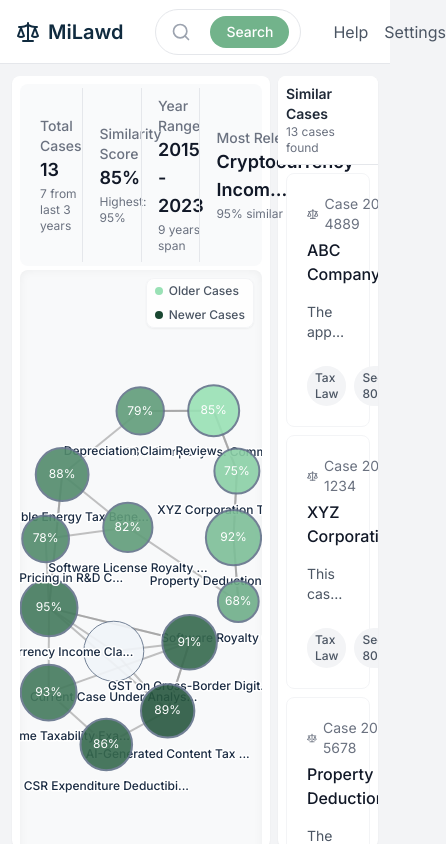
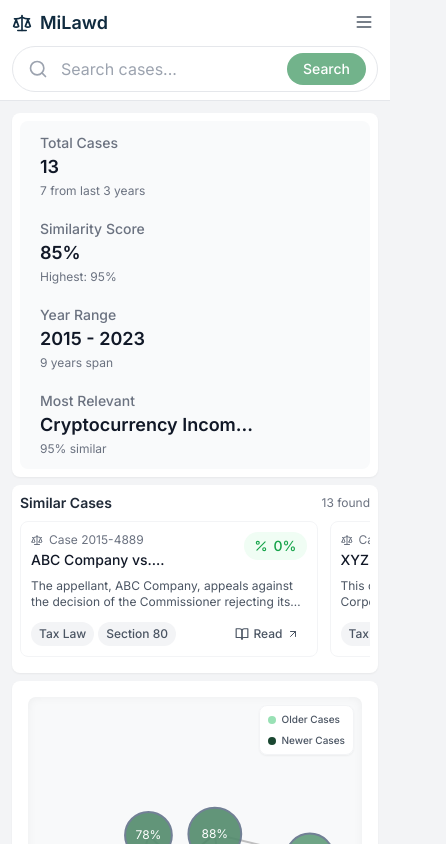
Before and after one commit to sankalp021/MiLawd, a Next.js app: page / in a window 390 px wide. Shown: the top 844 px of the page, 446 px wide, since content can reach past the window. Built offline with nearby package versions, Linux system fonts and the light colour scheme.

Commit message:
refactor Navbar and Card components for improved layout and responsiveness

```diff
--- a/src/components/Card.tsx
+++ b/src/components/Card.tsx
@@ -34,26 +34,26 @@ export default function Card({
         }
       `}
     >
-      <div className="p-5 space-y-4">
+      <div className="p-2.5 space-y-2">
         {/* Header Section */}
-        <div className="flex items-start justify-between">
-          <div className="flex-1">
+        <div className="flex items-start justify-between gap-2">
+          <div className="flex-1 min-w-0"> {/* Added min-w-0 for text truncation */}
             {isReference && (
               <span className="inline-flex items-center px-2.5 py-0.5 rounded-full text-xs font-medium bg-orange-100 text-orange-800 mb-2">
                 Current Case
               </span>
             )}
-            <div className="flex items-center gap-1.5 text-sm text-gray-500 mb-1">
-              <Scale className="w-3.5 h-3.5" />
-              <span>Case {caseId}</span>
+            <div className="flex items-center gap-1.5 text-xs text-gray-500 mb-0.5">
+              <Scale className="w-3 h-3" />
+              <span className="truncate">Case {caseId}</span>
             </div>
-            <h2 className="text-base font-medium text-gray-900 line-clamp-2">
+            <h2 className="text-sm font-medium text-gray-900 line-clamp-1">
               {title}
             </h2>
           </div>
 
           {!isReference && (
-            <div className="flex flex-col items-end gap-2">
+            <div className="flex flex-col items-end gap-1 flex-shrink-0">
               <div className="flex items-center gap-1.5 px-2.5 py-1 bg-green-50 rounded-full">
                 <Percent className="w-3.5 h-3.5 text-green-600" />
                 <span className="text-sm font-medium text-green-600">
@@ -70,14 +70,14 @@ export default function Card({
           )}
         </div>
 
-        {/* Description Section */}
-        <div className="text-sm text-gray-600 line-clamp-2">
+        {/* Description - More compact on mobile */}
+        <div className="text-xs text-gray-600 line-clamp-2 mt-1">
           {description}
         </div>
 
-        {/* Footer Section - Updated button styling */}
-        <div className="flex items-center justify-between pt-2">
-          <div className="flex gap-2">
+        {/* Footer - Responsive layout */}
+        <div className="flex items-center justify-between gap-1 pt-1">
+          <div className="flex gap-1 overflow-x-auto flex-1 scrollbar-hide">
             <span className="inline-flex items-center px-2 py-1 rounded-full text-xs font-medium bg-gray-100 text-gray-600">
               Tax Law
             </span>
--- a/src/components/CaseDisplay.tsx
+++ b/src/components/CaseDisplay.tsx
@@ -99,12 +99,13 @@ export default function CaseDisplay({ searchQuery }: CaseDisplayProps) {
   };
 
   return (
-    <div className="flex flex-col w-full h-[calc(100vh-4.5rem)] gap-2">
-      <div className="flex flex-row gap-2 flex-1 min-h-0">
-        <div className="w-[72%] bg-white rounded-lg shadow-sm p-2 relative">
-          {/* Stats Panel - More compact */}
-          <div className="bg-gray-50 rounded-lg p-1 mb-1">
-            <div className="grid grid-cols-4 divide-x divide-gray-200">
+    <div className="flex flex-col w-full h-full md:h-[calc(100vh-4.5rem)] gap-2">
+      <div className="flex flex-col md:flex-row gap-2 flex-1 min-h-0">
+        <div className="w-full md:w-[72%] flex flex-col gap-2">
+          {/* Stats Panel - Single column on mobile */}
+          <div className="bg-white rounded-lg shadow-sm p-2">
+            <div className="bg-gray-50 rounded-lg p-1 overflow-x-auto">
+              <div className="grid grid-cols-1 md:grid-cols-4 gap-1 md:gap-0 md:divide-x divide-gray-200">
                 <StatItem
                   label="Total Cases"
                   value={stats.totalCases}
@@ -127,34 +128,69 @@ export default function CaseDisplay({ searchQuery }: CaseDisplayProps) {
                 />
               </div>
             </div>
+          </div>
 
-          {/* Graph container - Reduced height */}
-          <div className="h-[calc(100%-150px)] relative">
-            {/* Year Range Legend - Adjusted position */}
-            <div className="absolute top-2 right-2 z-10 bg-white/80 backdrop-blur-sm rounded-lg px-2 py-1 shadow-sm border border-gray-100">
-              <div className="flex flex-col gap-2">
+          {/* Mobile-only: Horizontal scrolling cards */}
+          <div className="md:hidden bg-white rounded-lg shadow-sm p-2">
+            <div className="flex items-center justify-between mb-2">
+              <h2 className="text-sm font-semibold text-gray-800">Similar Cases</h2>
+              <p className="text-xs text-gray-500">{relatedCases.length} found</p>
+            </div>
+            <div
+              className="flex overflow-x-auto gap-3 pb-2 snap-x snap-mandatory"
+              ref={listContainerRef}
+            >
+              {relatedCases.map((item) => (
+                <div
+                  key={item.id}
+                  data-case-id={item.id}
+                  onClick={() => setSelectedCase(item)}
+                  className={`flex-none w-[85%] snap-center ${
+                    selectedCase?.id === item.id ? 'scale-[1.02] shadow-md' : ''
+                  }`}
+                >
+                  <Card
+                    source={item.description}
+                    title={item.name}
+                    caseId={item.id}
+                    {...item}
+                  />
+                </div>
+              ))}
+            </div>
+          </div>
+
+          {/* Graph Container - Improved mobile layout */}
+          <div className="bg-white rounded-lg shadow-sm p-4 md:p-2 flex-1">
+            <div className="relative h-[60vh] md:h-full">
+              {/* Updated Year Range Legend with mobile-first styling */}
+              <div className="absolute top-2 right-2 z-10 bg-white/90 backdrop-blur-sm rounded-lg px-2 py-1.5 shadow-sm border border-gray-100">
+                <div className="flex flex-col gap-1.5">
                   <div className="flex items-center gap-1.5">
-                  <div className="w-2 h-2 rounded-full bg-[#99E1B5]" />
-                  <span className="text-xs font-medium text-gray-600">Older Cases</span>
+                    <div className="w-2 h-2 md:w-2.5 md:h-2.5 rounded-full bg-[#99E1B5]" />
+                    <span className="text-[10px] md:text-xs font-medium text-gray-600">Older Cases</span>
                   </div>
                   <div className="flex items-center gap-1.5">
-                  <div className="w-2 h-2 rounded-full bg-[#1A4731]" />
-                  <span className="text-xs font-medium text-gray-600">Newer Cases</span>
+                    <div className="w-2 h-2 md:w-2.5 md:h-2.5 rounded-full bg-[#1A4731]" />
+                    <span className="text-[10px] md:text-xs font-medium text-gray-600">Newer Cases</span>
                   </div>
                 </div>
               </div>
 
+              <div className="w-full h-full">
                 <Graph cases={cases} onNodeClick={onGraphNodeClick} />
               </div>
             </div>
+          </div>
+        </div>
 
-        {/* Right sidebar - More compact */}
-        <div className="w-[28%] flex flex-col bg-white rounded-lg shadow-sm overflow-hidden">
+        {/* Desktop-only: Right sidebar with vertical cards */}
+        <div className="hidden md:flex w-[28%] flex-col bg-white rounded-lg shadow-sm overflow-hidden">
           <div className="sticky top-0 bg-white z-10 p-2 border-b">
             <h2 className="text-sm font-semibold text-gray-800">Similar Cases</h2>
             <p className="text-xs text-gray-500">{relatedCases.length} cases found</p>
           </div>
-          <div className="flex flex-col gap-2 p-2 overflow-y-auto" ref={listContainerRef}>
+          <div className="flex flex-col gap-2 p-2 overflow-y-auto">
             {relatedCases.map((item) => (
               <div
                 key={item.id}
@@ -165,14 +201,10 @@ export default function CaseDisplay({ searchQuery }: CaseDisplayProps) {
                 }`}
               >
                 <Card
-                  source="#"
+                  source={item.description}
                   title={item.name}
                   caseId={item.id}
-                  date={`Year: ${item.year}`}
-                  description={item.description}
-                  sentiment=""
-                  polarity={item.similarityScore.toString()}
-                  subjectivity=""
+                  {...item}
                 />
               </div>
             ))}
--- a/src/components/Navbar.tsx
+++ b/src/components/Navbar.tsx
@@ -1,5 +1,5 @@
 'use client';
-import { Scale } from 'lucide-react';
+import { Scale, Menu } from 'lucide-react';
 import SearchBar from './SearchBar';
 
 interface NavbarProps {
@@ -8,20 +8,29 @@ interface NavbarProps {
 
 export default function Navbar({ onSearch }: NavbarProps) {
   return (
-    <nav className="bg-white border-b h-16 px-4">
-      <div className="h-full max-w-[2000px] mx-auto flex items-center justify-between gap-8">
-        <div className="flex items-center space-x-2">
-          <Scale className="w-6 h-6 text-[#102B3F]" />
-          <span className="text-xl font-semibold text-[#102B3F]">MiLawd</span>
-        </div>
+    <nav className="bg-white border-b sticky top-0 z-50">
+      <div className="px-3 py-2 md:py-3">
+        <div className="max-w-[2000px] mx-auto flex flex-col md:flex-row items-center gap-2 md:gap-8">
+          <div className="flex w-full md:w-auto items-center justify-between">
+            <div className="flex items-center gap-2">
+              <Scale className="w-5 h-5 md:w-6 md:h-6 text-[#102B3F]" />
+              <span className="text-lg md:text-xl font-semibold text-[#102B3F]">MiLawd</span>
+            </div>
+            <div className="md:hidden">
+              <button className="p-1 hover:bg-gray-100 rounded-lg">
+                <Menu className="w-5 h-5 text-gray-600" />
+              </button>
+            </div>
+          </div>
 
-        <div className="flex-1 max-w-2xl">
-          <SearchBar onSearch={onSearch} />
-        </div>
+          <div className="w-full md:flex-1 max-w-2xl">
+            <SearchBar onSearch={onSearch} />
+          </div>
 
-        <div className="flex items-center space-x-4">
-          <button className="text-gray-600 hover:text-gray-900">Help</button>
-          <button className="text-gray-600 hover:text-gray-900">Settings</button>
+          <div className="hidden md:flex items-center gap-4">
+            <button className="text-gray-600 hover:text-gray-900">Help</button>
+            <button className="text-gray-600 hover:text-gray-900">Settings</button>
+          </div>
         </div>
       </div>
     </nav>
```
Lines whose indentation alone changed are shown as unchanged.
